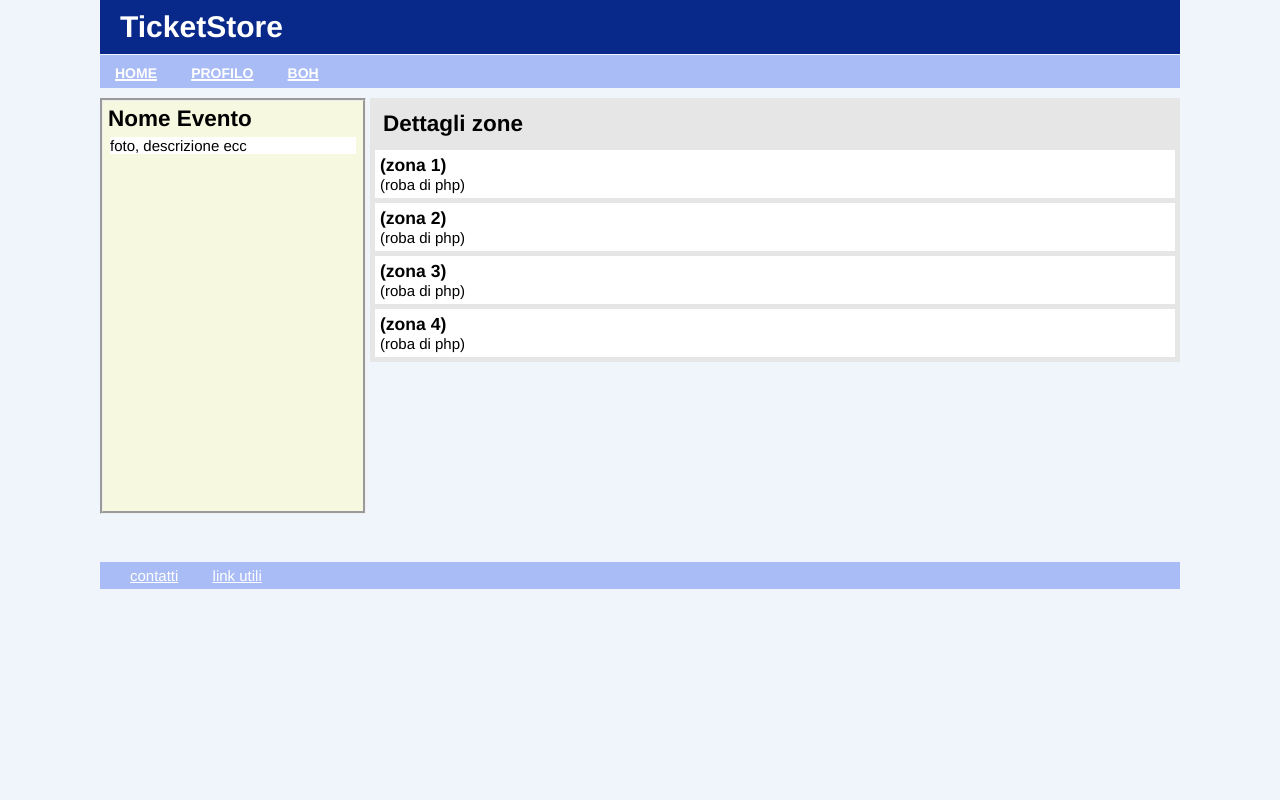
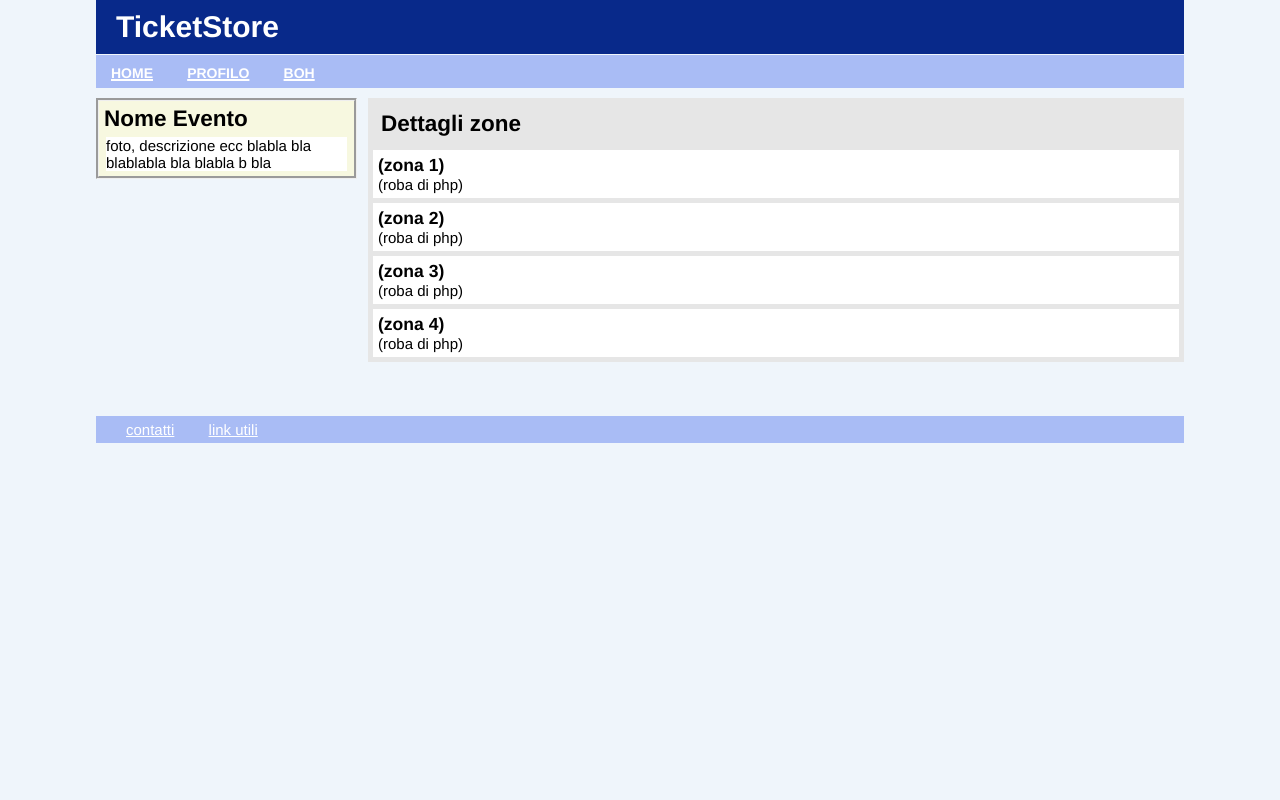
Before and after one commit to Xarkan/progweb, a PHP site: page /html_css/zone.html in a window 1280 px wide. Run offline with PHP 8.4, Linux system fonts and the light colour scheme.

Commit message:
RWD added

```diff
--- a/Biglietti/DB_biglietti.sql
+++ b/Biglietti/DB_biglietti.sql
@@ -42,8 +42,8 @@ CREATE TABLE ordine_biglietto (
 );
 
 CREATE TABLE biglietti (
+  cod_evento    varchar(10)     NOT NULL,
   codice        varchar(10)     NOT NULL,
-  cod_evento    varchar(10)     NOT NULL,
   utente        varchar(40)     NULL,
   zona          varchar(20)     NOT NULL,
   posto         int             NOT NULL,
--- a/Biglietti/html_css/zone.css
+++ b/Biglietti/html_css/zone.css
@@ -9,14 +9,19 @@ html, body, h1, h2, h3, ul, li, a, p, section, article, aside, footer, header, m
 	margin: 0;
 }
 
+
 .banner {
 	background-color: #08298A;
 	color: white;
 	padding: 10px 20px;
 }
 
+* {
+    box-sizing: border-box;
+}
+
 body {
-	width: 1080px;
+	width: 85%;
 	margin-left: auto;
 	margin-right: auto;
 	background-color: #EFF5FB;
@@ -25,7 +30,7 @@ body {
 	margin-bottom: 10px;
 }
 
-nav {
+.main_links {
 	background-color: #A9BCF5;
 	padding: 5px;
 	margin-top: 1px;
@@ -35,7 +40,7 @@ li a {
 	color: white;
 }
 
-nav li {
+.main_links li {
 	display: inline;
 	margin-left: 10px;
 	margin-right: 20px;
@@ -44,17 +49,28 @@ nav li {
 	font-weight: bold;
 }
 
-main {
+a:hover {
+	color: black;
+}
+
+.evento {
+	background-color: #F7F8E0;
+	margin-top: 10px;
+	padding: 5px;
+	float: left;
+	border-style: groove;
+}
+
+.zone {
 	background-color: #E6E6E6;
 	margin-top: 10px;
 	margin-left: auto;
 	padding: 5px;
-	width: 800px;
 	float: right;
-	margin-bottom: 200px;
+	margin-bottom: 5%;
 }
 
-main h2 {
+.zone h2 {
 	padding: 8px;
 }
 
@@ -64,23 +80,14 @@ article {
 	margin-top: 5px;
 }
 
-aside {
-	background-color: #F7F8E0;
-	width: 250px;
-	height: 400px;
-	margin-top: 10px;
-	padding: 5px;
-	float: left;
-	border-style: groove;
-}
 
-footer {
+.footer_links {
 	clear: both;
 	background-color: #A9BCF5;
 	padding: 5px 20px;
 }
 
-footer li {
+.footer_links li {
 	display: inline;
 	margin-left: 10px;
 	margin-right: 20px;
@@ -94,3 +101,15 @@ section p{
 	margin-left: 2px;
 	margin-right: 2px;
 }
+
+/* For desktop: */
+.zone { width: 75%; }
+.evento { width: 24%; }
+
+
+@media only screen and (max-width: 768px) {
+    /* For mobile phones: */
+    .evento, .zone, .main_link {
+        width: 100%;
+    }
+}
--- a/Biglietti/html_css/zone.html
+++ b/Biglietti/html_css/zone.html
@@ -1,16 +1,18 @@
 <!DOCKTYPE html>
 <html lang = "en">
 <head>
-	<meta charset="UTF-8">
+
+	<meta name="viewport" content="width=device-width, initial-scale=1.0">
 	<title>Ticket</title>
 	<link rel="stylesheet" type="text/css" href="zone.css">
 </head>
 <body>
+
 	<header class="banner"> <!-- qui va il nome  -->
 		<h1>TicketStore</h1>
 	</header>
 
-	<nav> <!-- qui vanno i link  -->
+	<nav class="main_links"> <!-- qui vanno i link  -->
 		<ul>
 			<li><a href="index.html">home</a></li>
 			<li><a href="profile.html">profilo</a></li>
@@ -18,7 +20,14 @@
 		</ul>
 	</nav>
 
-	<main> <!-- qui vanno le zone  -->
+	<aside class="evento"> <!-- qui va la roba di lato  -->
+		<section>
+			<h2>Nome Evento</h2>
+			<p>foto, descrizione ecc blabla bla blablabla bla blabla b bla</p>
+		</section>
+	</aside>
+
+	<main class="zone"> <!-- qui vanno le zone  -->
 		<h2>Dettagli zone</h2>
 		<article>
 			<header>
@@ -49,14 +58,7 @@
 		</article>
 	</main>
 
-	<aside> <!-- qui va la roba di lato  -->
-		<section>
-			<h2>Nome Evento</h2>
-			<p>foto, descrizione ecc</p>
-		</section>
-	</aside>
-
-	<footer> <!-- qui vanno i contatti ecc  -->
+	<footer class="footer_links"> <!-- qui vanno i contatti ecc  -->
 		<ul>
 			<li><a href="contatti.html">contatti</a></li>
 			<li><a href="link_utili.html">link utili</a></li>
```
